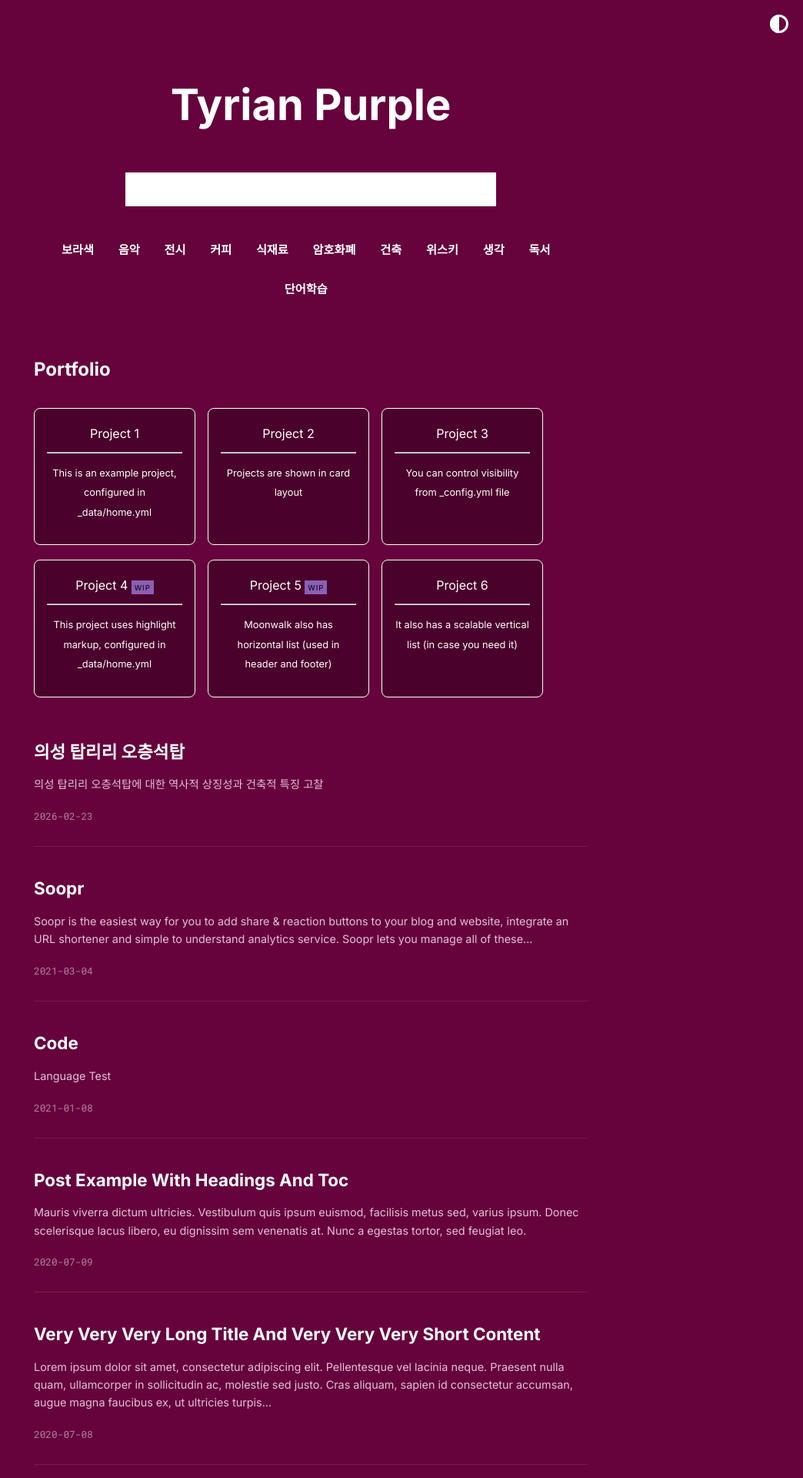
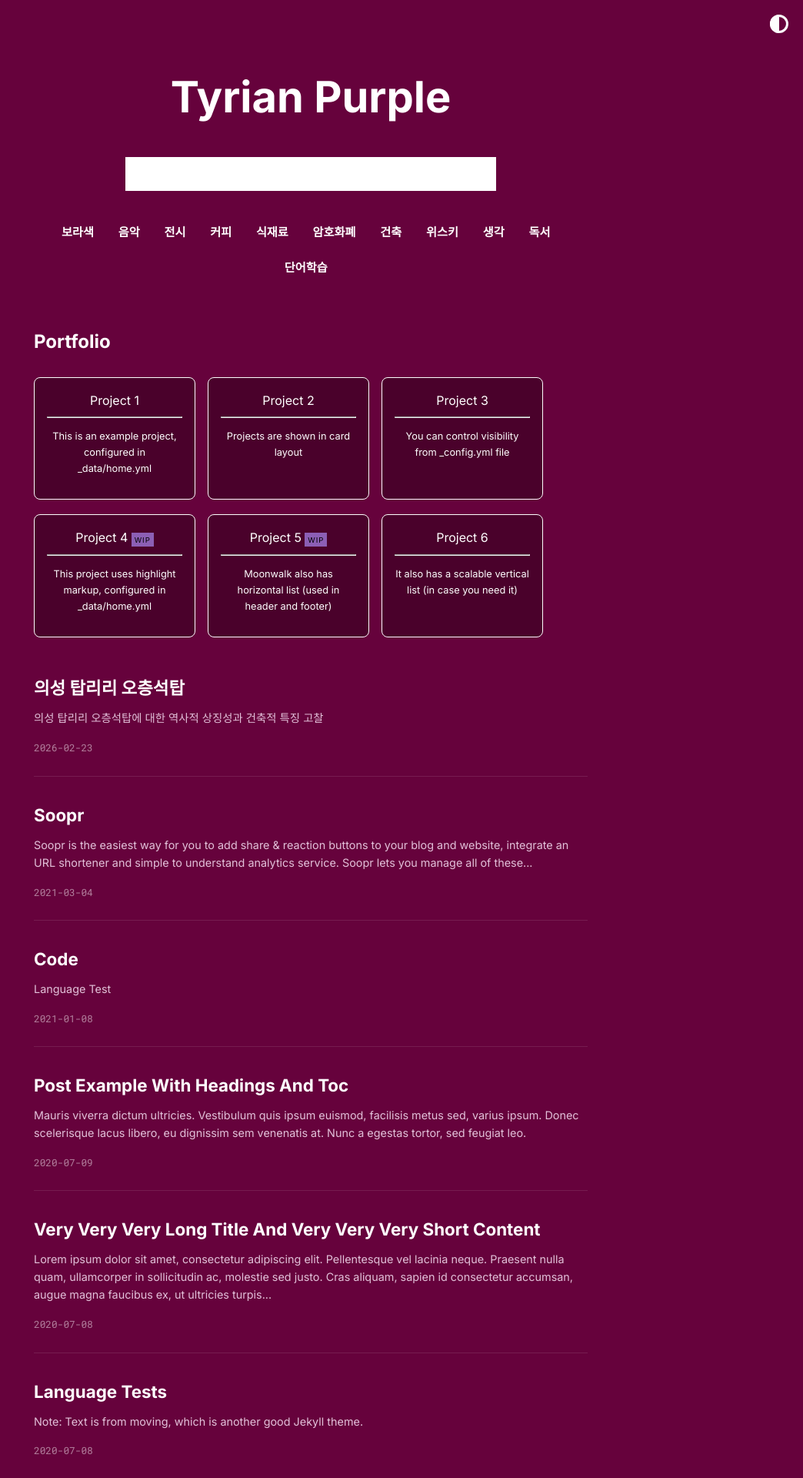
Before and after one commit to borapurpleviolet/borapurpleviolet.github.io, a Jekyll site: the page built from index.md, in a window 1280 px wide. Shown: the top 1920 px of the page at 77% size, without its empty margins (236-1280 px from the left). Built offline with Jekyll 4.4.1, drawn with Linux system fonts in a browser that asks for light colours; some web fonts are replaced.

Commit message:
style: reduce body line-height from 2 to 1.65

```diff
--- a/_sass/moonwalk.scss
+++ b/_sass/moonwalk.scss
@@ -10,7 +10,7 @@ html {
 body {
   font-family: "Pretendard Variable", "Inter", -apple-system, "avenir next", avenir, roboto, noto, ubuntu, "helvetica neue", helvetica, sans-serif;
   font-size: 1.0rem;
-  line-height: 2;
+  line-height: 1.65;
   margin: 0;
   min-height: 100%;
 }
```
